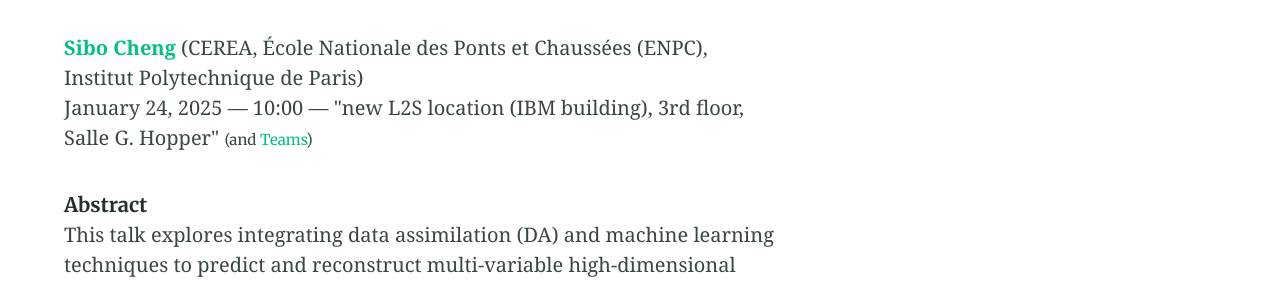
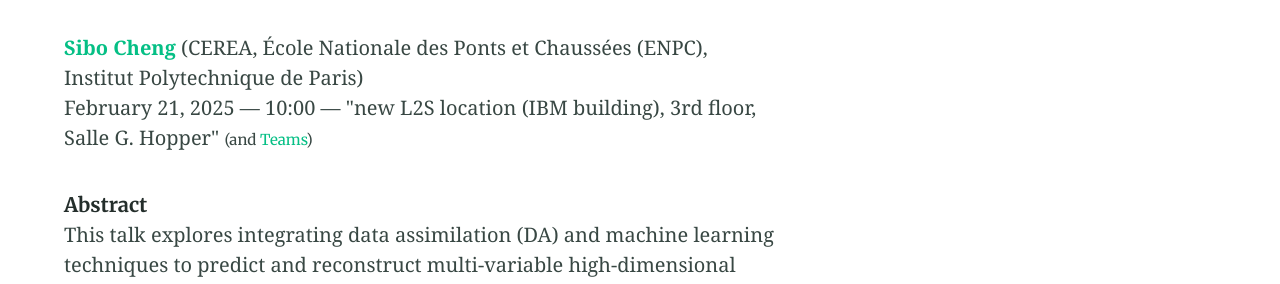
Before and after one commit to s3-seminar/s3-seminar.github.io, a Jekyll site: the page built from _seminars/sibo-cheng.md, in a window 1280 px wide. Shown: the part 282-566 px from the top of the page. Built offline with Jekyll 4.4.1, drawn with Linux system fonts in a browser that asks for light colours.

Commit message:
Update sibo-cheng.md

```diff
--- a/_seminars/sibo-cheng.md
+++ b/_seminars/sibo-cheng.md
@@ -2,7 +2,7 @@
 title: "Making the Most of Sparse Data: Machine Learning and Data Assimilation with applications in Air Quality and Geoscience"
 speaker: Sibo Cheng
 affiliation: CEREA, École Nationale des Ponts et Chaussées (ENPC), Institut Polytechnique de Paris
-date: 2025-01-24 10:00
+date: 2025-02-21 10:00
 perso: https://scholar.google.com/citations?user=Jj1UrwQAAAAJ&hl=en
 location: new L2S location (IBM building), 3rd floor, Salle G. Hopper
 hybrid: https://teams.microsoft.com/l/meetup-join/19:178a6f926336444088eb120e42476f36@thread.tacv2/1734016019052?context=%7B%22Tid%22:%2261f3e3b8-9b52-433a-a4eb-c67334ce54d5%22,%22Oid%22:%224d6c63a8-7eae-4099-804e-68bcb968bec0%22%7D
```
